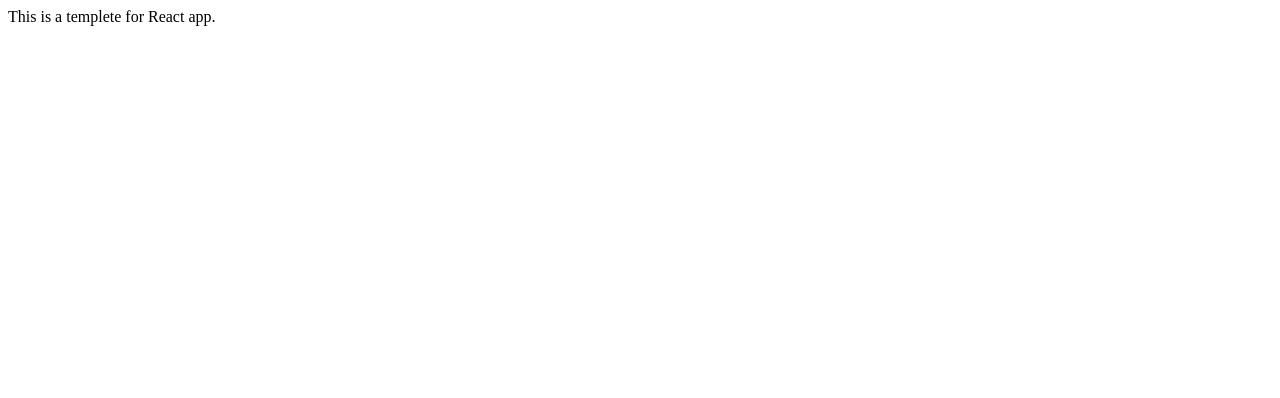
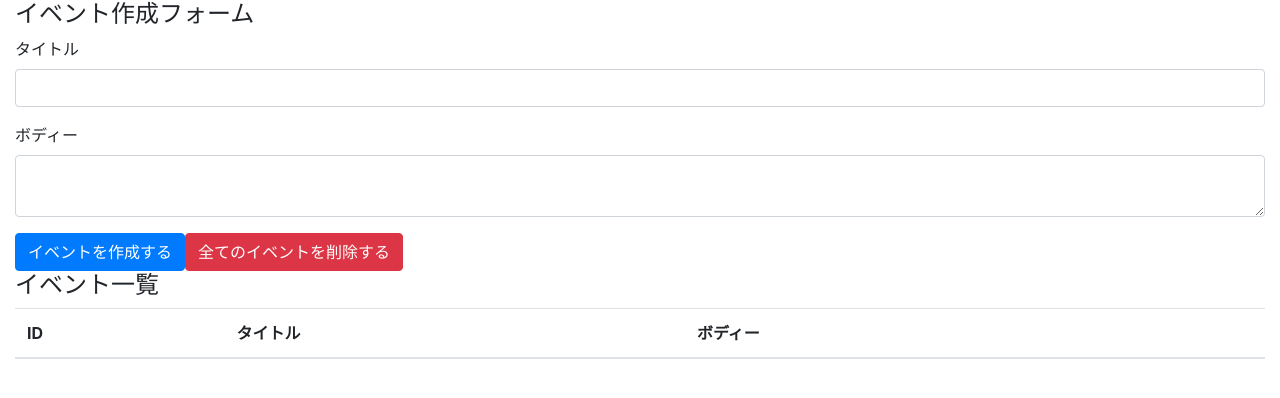
Before and after one commit to michikun06/react-hooks-101, a React (Create React App) app: page / in a window 1280 px wide. Shown: the top 398 px of the page. Built offline with nearby package versions, Linux system fonts and the light colour scheme.

Commit message:
create event form and event table with bootstrap

```diff
--- a/package.json
+++ b/package.json
@@ -6,6 +6,7 @@
     "@testing-library/jest-dom": "^4.2.4",
     "@testing-library/react": "^9.3.2",
     "@testing-library/user-event": "^7.1.2",
+    "bootstrap": "4.5.1",
     "react": "^16.13.1",
     "react-dom": "^16.13.1",
     "react-scripts": "3.4.1"
--- a/src/App.js
+++ /dev/null
@@ -1,11 +0,0 @@
-import React from 'react';
-
-const App = () => {
-  return (
-    <div>
-      This is a templete for React app.
-    </div>
-  );
-}
-
-export default App;
--- /dev/null
+++ b/src/components/App.js
@@ -0,0 +1,40 @@
+import React from 'react';
+
+import 'bootstrap/dist/css/bootstrap.min.css';
+
+const App = () => {
+  return (
+    <div className="container-fluid">
+      <h4>イベント作成フォーム</h4>
+      <form>
+        <div className="form-group">
+          <label htmlFor="forEventTitle">タイトル</label>
+          <input className="form-control" id="forEventTitle" />
+        </div>
+
+        <div className="form-group">
+          <label htmlFor="forEventBody">ボディー</label>
+          <textarea className="form-control" id="forEventBody" />
+        </div>
+        <button className="btn btn-primary">イベントを作成する</button>
+        <button className="btn btn-danger">全てのイベントを削除する</button>
+      </form>
+
+      <h4>イベント一覧</h4>
+      <table className="table table-hover">
+        <thead>
+          <tr>
+            <th>ID</th>
+            <th>タイトル</th>
+            <th>ボディー</th>
+            <th></th>
+          </tr>
+        </thead>
+        <tbody>
+        </tbody>
+      </table>
+    </div>
+  );
+}
+
+export default App;
--- a/src/index.js
+++ b/src/index.js
@@ -1,6 +1,6 @@
 import React from 'react';
 import ReactDOM from 'react-dom';
-import App from './App';
+import App from './components/App';
 
 ReactDOM.render(
   <React.StrictMode>
```
Also changed, not shown: 1 other file (tests, documents, lock files or other folders).
